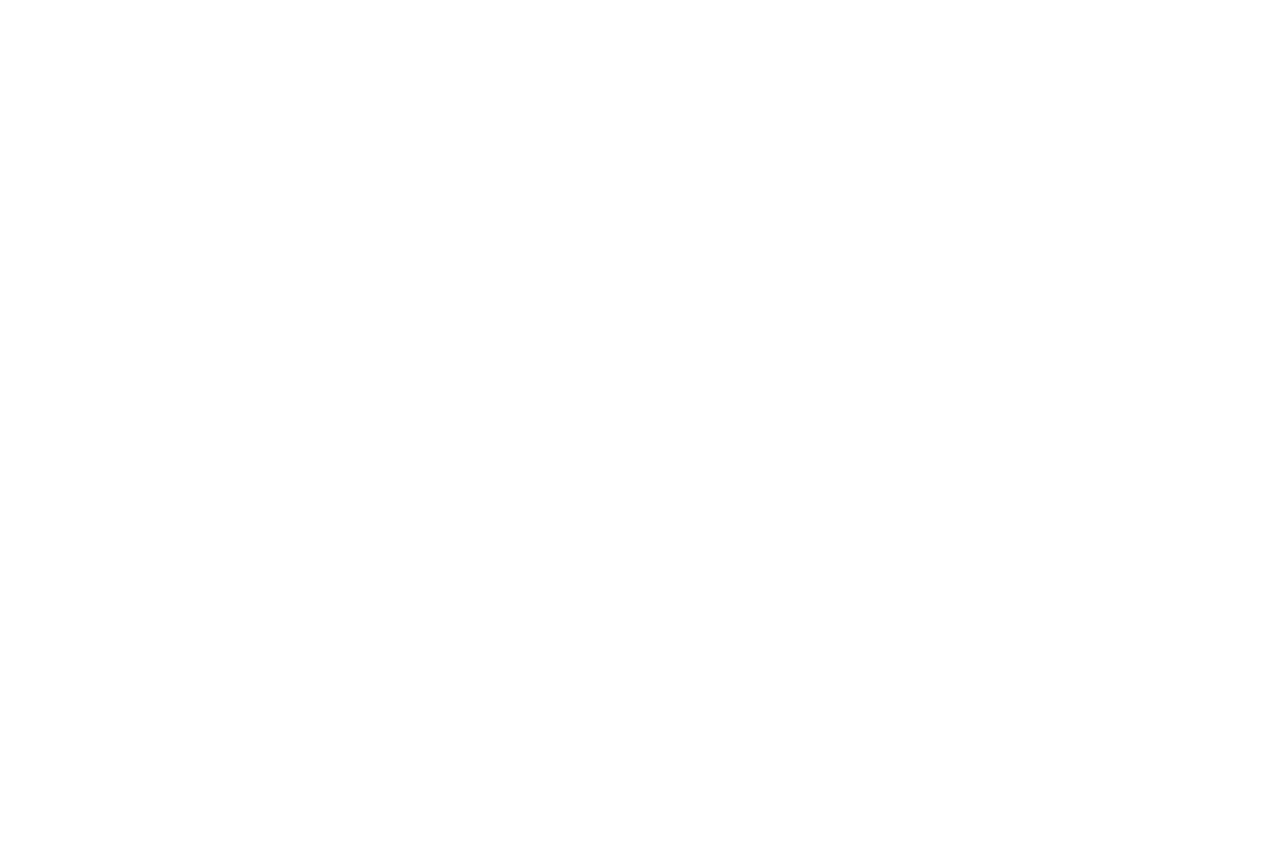
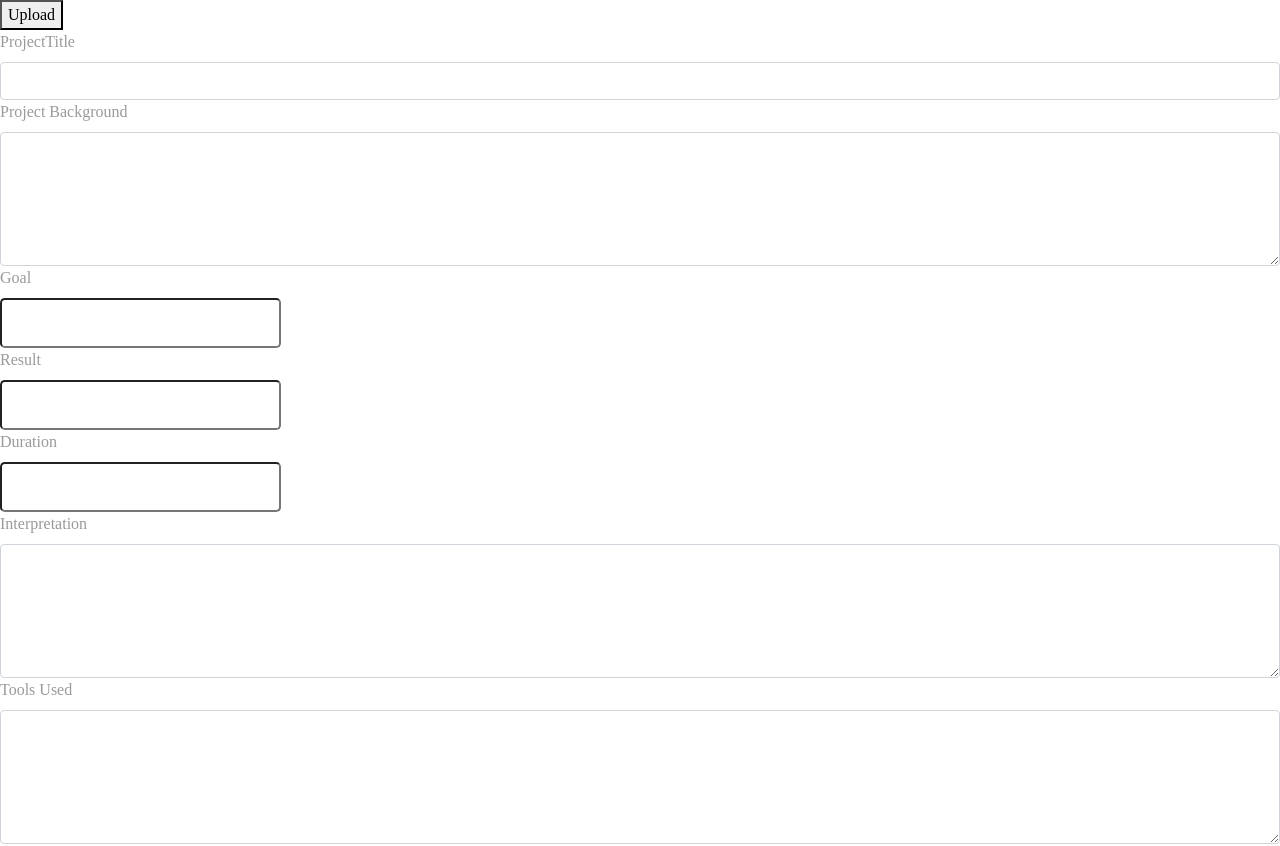
Before and after one commit to Bizkaofficial/bizzy-gallop, a React (Create React App) app: page /projectupload in a window 1280 px wide. Before the commit this address had no page. Shown: the top 846 px of the page. Before the commit the page ends 800 px from the top, so only its background shows below. Built offline with nearby package versions, Linux system fonts and the light colour scheme.

Commit message:
project upload form

```diff
--- a/src/App.js
+++ b/src/App.js
@@ -4,6 +4,7 @@
 import User from "./routes/User";
 import About from "./pages/About";
 import UserProfile from "./pages/UserProfile";
+import ProjectUpload from "./pages/ProjectUpload";
 
 const App = () => {
   return (
@@ -20,8 +21,8 @@
         <Route
           path="/userProfile"
           caseSensitive="false"
-          element={<UserProfile />}
-        />
+          element={<UserProfile />} />
+        <Route  path="/projectupload" caseSensitive="fasle" element={<ProjectUpload />} />
       </Routes>
     </>
   );
--- a/src/index.css
+++ b/src/index.css
@@ -138,3 +138,8 @@
 .card-group > img {
   width: 200px;
 }
+
+.projectUpload {
+  font-family: Source, "Sans Pro";
+  color: rgba(0, 0, 0, 0.4);;
+}
--- /dev/null
+++ b/src/pages/ProjectUpload.js
@@ -0,0 +1,37 @@
+const ProjectUpload = () => {
+ return (
+    <div className="projectUpload">
+    <button>Upload</button>
+    <form className="projectForm">
+        <label className="form-label" for="ProjectTitle">ProjectTitle</label>
+        <input className="form-control" type="text" />
+
+        <label className="form-label" for="ProjectBackground" >Project Background</label> <br />
+        <textarea class="form-control" rows="5" id="project background" name="text"></textarea>
+
+        <label className="form-label" for="Goal">Goal</label> <br />
+        <input className="form-control-lg" type="text" /> <br />
+
+        <label className="form-label" for="Result">Result</label> <br />
+        <input className="form-control-lg" type="text" /> <br />
+
+        <label className="form-label" for="Duration">Duration</label> <br />
+        <input className="form-control-lg" type="text" /> <br />
+
+        <label className="form-label" for="Interpretation">Interpretation</label> <br />
+        <textarea class="form-control" rows="5" id="comment" name="text"></textarea>
+
+        <label className="form-label" for="ToolsUsed" >Tools Used</label> <br />
+        <textarea class="form-control" rows="5" id="comment" name="text"></textarea>
+
+        <label className="form-label" for="Video" >Add Video Format</label>
+        <p>Please kindly ensure the video is not more than 10 mb in size 3gp, <br /> Mp4 supported format.</p>
+        <input className="form-control" type="text" />
+
+
+    </form>
+    </div>
+ )
+}
+
+export default ProjectUpload;
```
